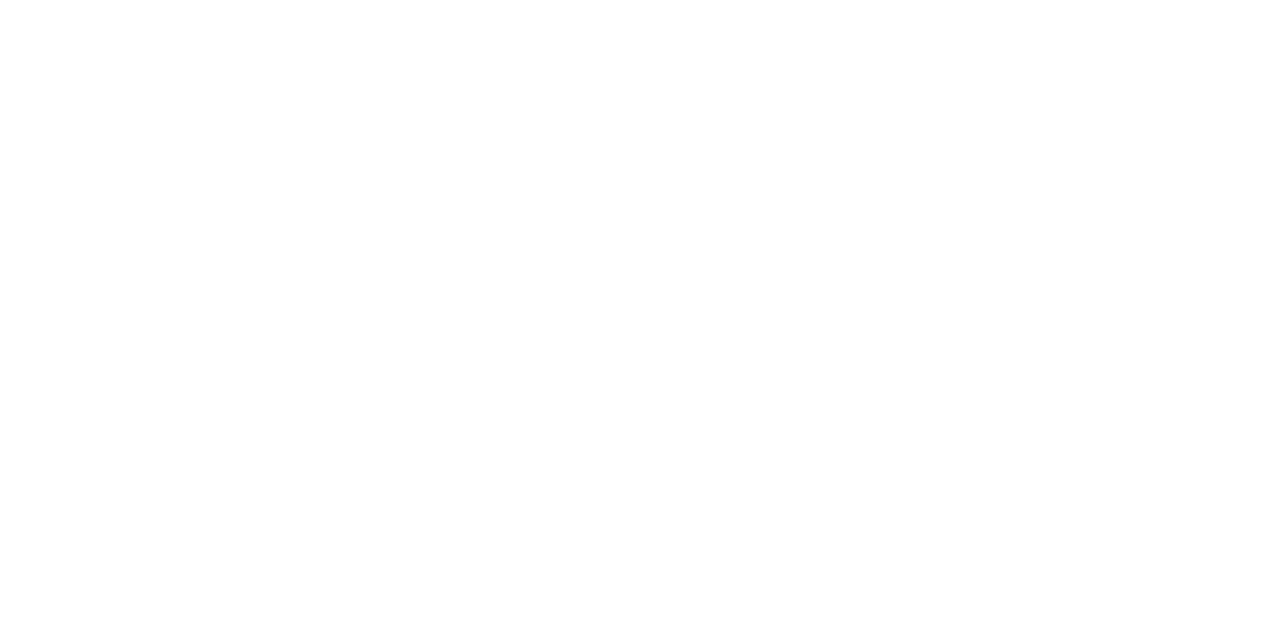
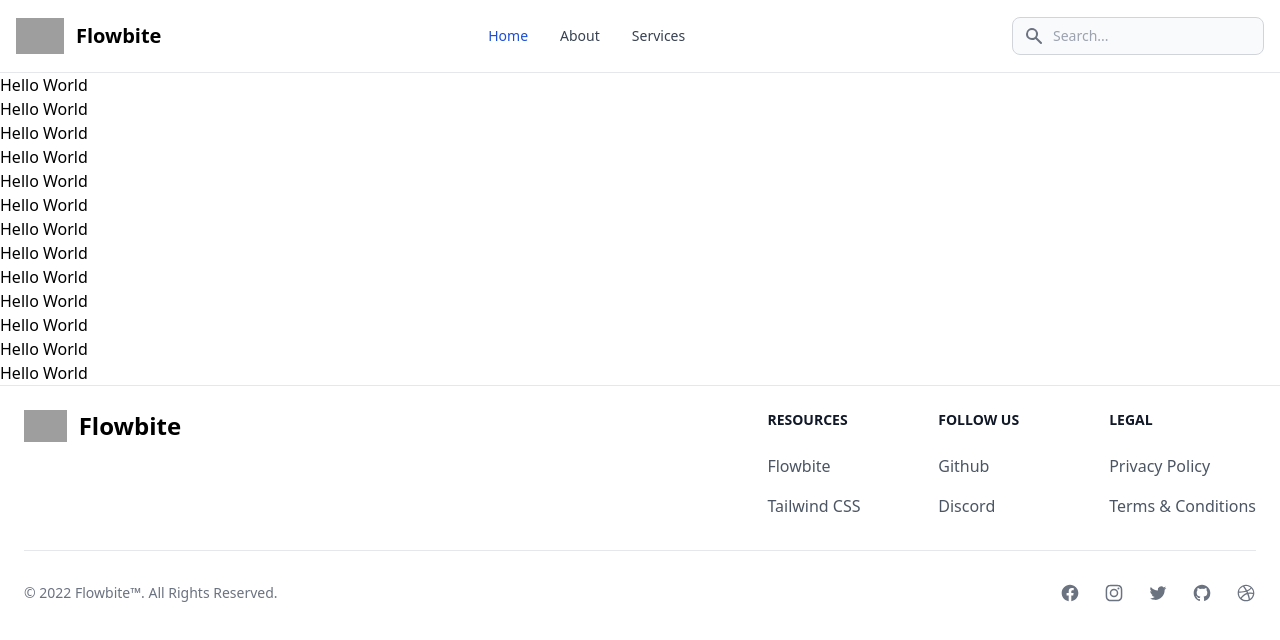
Before and after one commit to ntungwe-90/Real-estate-frontend, a Nuxt app: page /Home in a window 1280 px wide. Before the commit this address had no page. Shown: the top 640 px of the page. Built offline with nearby package versions, Linux system fonts and the light colour scheme; grey boxes are pictures that could not be loaded.

Commit message:
created home component

```diff
--- /dev/null
+++ b/pages/Home.vue
@@ -0,0 +1,32 @@
+<template>
+    <div class=" h-full">
+        <div>
+            <h1> Hello World</h1>
+            <h1> Hello World</h1>
+            <h1> Hello World</h1>
+            <h1> Hello World</h1>
+            <h1> Hello World</h1>
+            <h1> Hello World</h1>
+            <h1> Hello World</h1>
+            <h1> Hello World</h1>
+            <h1> Hello World</h1>
+            <h1> Hello World</h1>
+            <h1> Hello World</h1>
+            <h1> Hello World</h1>
+            <h1> Hello World</h1>
+
+        </div>
+    </div>
+</template>
+
+<script>
+export default {
+    name: "HomePage",
+    layout: "main"
+
+};
+</script>
+
+<style>
+
+</style>
```
